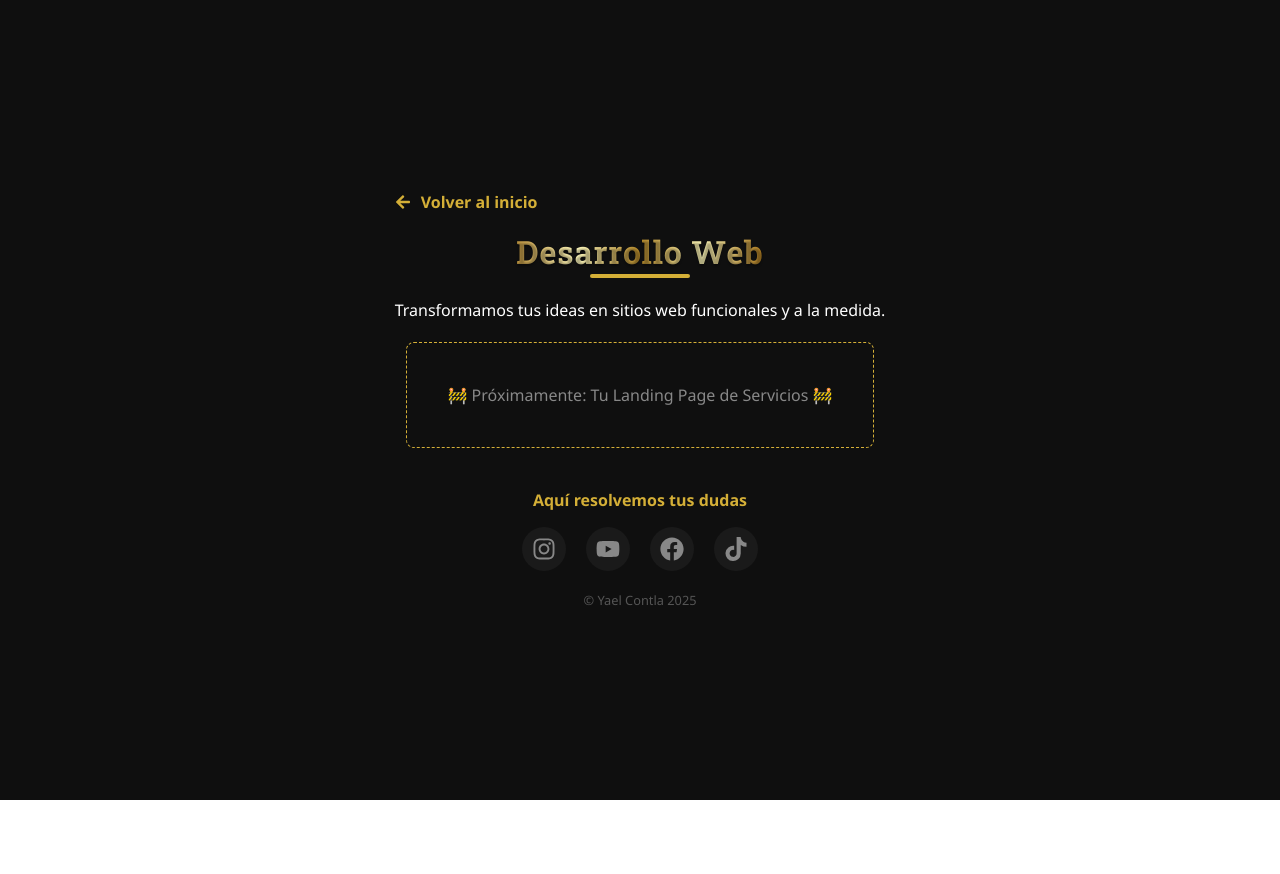
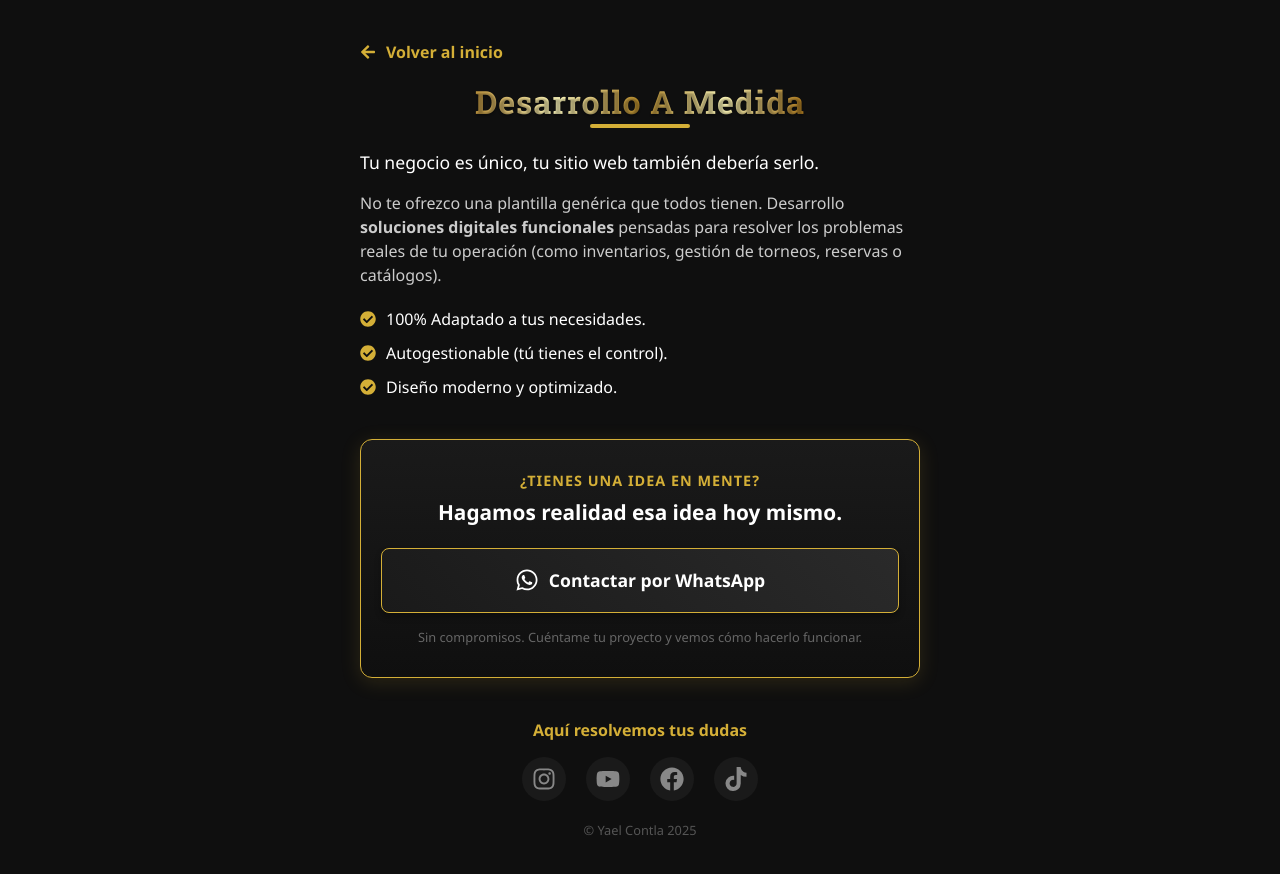
Before and after one commit to contlayael/YaelContla, a React (Vite) app: page /servicios in a window 1280 px wide. Shown: the top 874 px of the page. Before the commit the page ends 800 px from the top, so only its background shows below. Built offline with nearby package versions, Linux system fonts and the light colour scheme.

Commit message:
fix: modificación del contenido del componente Services

```diff
--- a/src/pages/Services.jsx
+++ b/src/pages/Services.jsx
@@ -1,27 +1,79 @@
 import React from 'react';
 import { Link } from 'react-router-dom';
-import { FaArrowLeft } from 'react-icons/fa';
+import { FaArrowLeft, FaWhatsapp, FaCheckCircle } from 'react-icons/fa'; // Agregamos FaCheckCircle
 import Footer from '../components/Footer';
 
 const Services = () => {
+  // Mensaje predefinido para WhatsApp (codificado para URL)
+  const mensaje = "Hola Yael, vi tu portafolio y tengo una idea para un sitio web. Me gustaría cotizar...";
+  const whatsappUrl = `https://wa.me/525638746771?text=${encodeURIComponent(mensaje)}`; // ¡CAMBIA EL NÚMERO AQUÍ!
+
   return (
     <div className="container">
+        {/* Navegación de regreso */}
         <div style={{width: '100%', marginBottom: '20px', textAlign: 'left'}}>
             <Link to="/" style={{color: '#D4AF37', textDecoration: 'none', display: 'flex', alignItems: 'center', gap: '10px', fontWeight: 'bold'}}>
                 <FaArrowLeft /> Volver al inicio
             </Link>
         </div>
 
-        <h1 className="name" style={{fontSize: '2rem'}}>Desarrollo Web</h1>
+        {/* Título Principal */}
+        <h1 className="name" style={{fontSize: '2rem'}}>Desarrollo A Medida</h1>
         <div className="underline"></div>
 
-        <p style={{color: 'white', marginBottom: '20px'}}>
-            Transformamos tus ideas en sitios web funcionales y a la medida.
-        </p>
+        {/* Texto Persuasivo (Copywriting) */}
+        <div style={{textAlign: 'left', marginBottom: '30px'}}>
+            <p style={{color: 'white', marginBottom: '15px', fontSize: '1.1rem', lineHeight: '1.6'}}>
+                Tu negocio es único, tu sitio web también debería serlo.
+            </p>
+            <p style={{color: '#ccc', marginBottom: '20px', lineHeight: '1.5'}}>
+                No te ofrezco una plantilla genérica que todos tienen. Desarrollo <strong>soluciones digitales funcionales</strong> pensadas para resolver los problemas reales de tu operación (como inventarios, gestión de torneos, reservas o catálogos).
+            </p>
 
-        {/* Aquí pondremos el contenido de venta más adelante */}
-        <div style={{border: '1px dashed #D4AF37', padding: '40px', color: '#888', borderRadius: '8px'}}>
-            🚧 Próximamente: Tu Landing Page de Servicios 🚧
+            {/* Lista de Beneficios */}
+            <ul style={{listStyle: 'none', padding: 0, color: '#fff'}}>
+                <li style={{marginBottom: '10px', display: 'flex', alignItems: 'center', gap: '10px'}}>
+                    <FaCheckCircle style={{color: '#D4AF37'}} /> 100% Adaptado a tus necesidades.
+                </li>
+                <li style={{marginBottom: '10px', display: 'flex', alignItems: 'center', gap: '10px'}}>
+                    <FaCheckCircle style={{color: '#D4AF37'}} /> Autogestionable (tú tienes el control).
+                </li>
+                <li style={{marginBottom: '10px', display: 'flex', alignItems: 'center', gap: '10px'}}>
+                    <FaCheckCircle style={{color: '#D4AF37'}} /> Diseño moderno y optimizado.
+                </li>
+            </ul>
+        </div>
+
+        {/* Tarjeta de Llamada a la Acción (CTA) */}
+        <div style={{
+            border: '1px solid #D4AF37',
+            background: 'linear-gradient(180deg, rgba(26,26,26,1) 0%, rgba(15,15,15,1) 100%)',
+            padding: '30px 20px',
+            borderRadius: '12px',
+            width: '100%',
+            boxShadow: '0 4px 20px rgba(212, 175, 55, 0.15)' // Sutil brillo dorado
+        }}>
+            <p style={{color: '#D4AF37', fontWeight: 'bold', marginBottom: '5px', fontSize: '0.9rem', textTransform: 'uppercase', letterSpacing: '1px'}}>
+                ¿Tienes una idea en mente?
+            </p>
+            <h3 style={{color: 'white', marginBottom: '20px', fontSize: '1.3rem'}}>
+                Hagamos realidad esa idea hoy mismo.
+            </h3>
+
+            <a
+                href={whatsappUrl}
+                target="_blank"
+                rel="noopener noreferrer"
+                className="link-btn highlight-btn" // Reusamos tus estilos de botón
+                style={{justifyContent: 'center', gap: '10px'}}
+            >
+                <FaWhatsapp style={{fontSize: '1.5rem'}} />
+                <span style={{fontSize: '1.1rem'}}>Contactar por WhatsApp</span>
+            </a>
+
+            <p style={{color: '#666', fontSize: '0.8rem', marginTop: '15px'}}>
+                Sin compromisos. Cuéntame tu proyecto y vemos cómo hacerlo funcionar.
+            </p>
         </div>
 
         <Footer />
```
